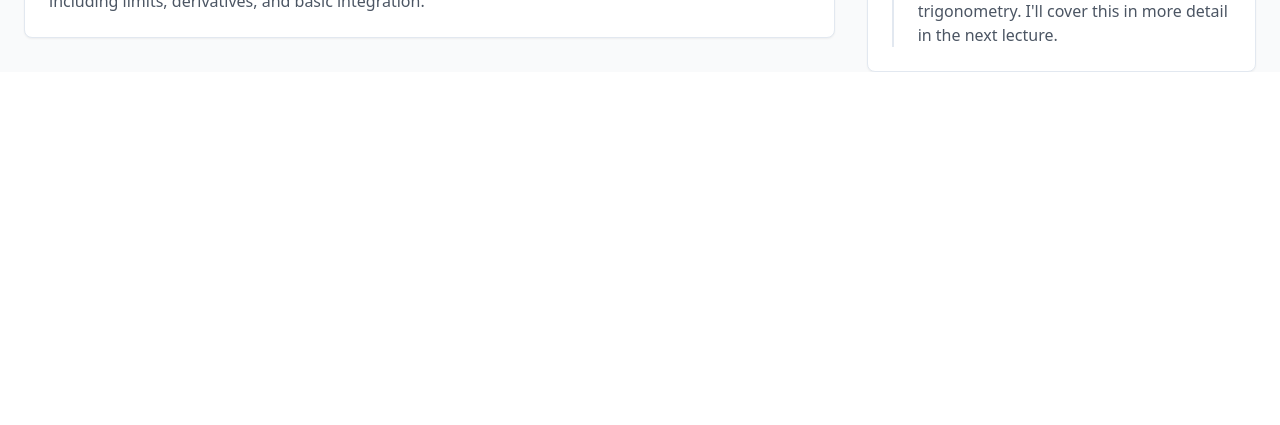
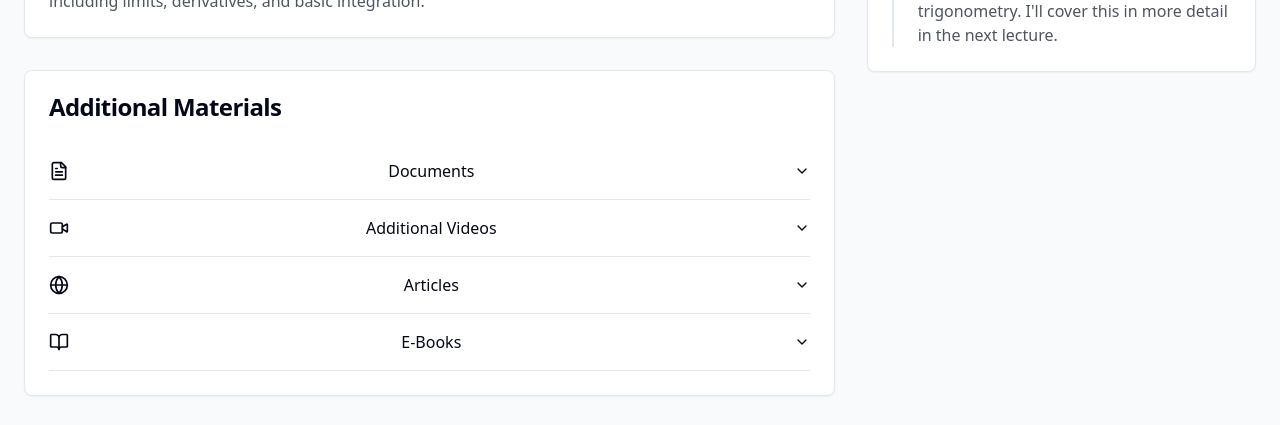
Before and after one commit to mandaapag03/educambi-web, a React (Vite) app: page /class/1 in a window 1280 px wide. Shown: the part 812-1237 px from the top of the page. Before the commit the page ends 884 px from the top, so only its background shows below. Built offline with nearby package versions, Linux system fonts and the light colour scheme.

Commit message:
Add additional study materials section
Implemented a new section on the ClassDetails page to include additional study materials such as PDFs, videos, articles, and e-books for enhanced learning resources.
[skip gpt_engineer]

```diff
--- a/src/pages/ClassDetails.tsx
+++ b/src/pages/ClassDetails.tsx
@@ -3,6 +3,8 @@ import { useParams } from "react-router-dom";
 import { Avatar, AvatarFallback, AvatarImage } from "@/components/ui/avatar";
 import { Card, CardContent, CardHeader, CardTitle } from "@/components/ui/card";
 import { Badge } from "@/components/ui/badge";
+import { Accordion, AccordionContent, AccordionItem, AccordionTrigger } from "@/components/ui/accordion";
+import { FileText, Video, Globe, BookOpen } from "lucide-react";
 
 const ClassDetails = () => {
   const { id } = useParams();
@@ -33,7 +35,25 @@ const ClassDetails = () => {
           response: "I'm glad you found it helpful! The unit circle is fundamental to understanding trigonometry. I'll cover this in more detail in the next lecture.",
           responseAuthor: "Dr. Sarah Johnson",
         }
-      ]
+      ],
+      materials: {
+        documents: [
+          { title: "Calculus Fundamentals", url: "#", size: "2.3 MB" },
+          { title: "Practice Problems Set 1", url: "#", size: "1.1 MB" },
+        ],
+        videos: [
+          { title: "Understanding Derivatives", url: "#", duration: "15:30" },
+          { title: "Integration Techniques", url: "#", duration: "20:45" },
+        ],
+        articles: [
+          { title: "History of Calculus", url: "#", source: "Mathematics Today" },
+          { title: "Real-world Applications", url: "#", source: "Science Weekly" },
+        ],
+        books: [
+          { title: "Advanced Calculus: A Complete Guide", url: "#", author: "Dr. Sarah Johnson" },
+          { title: "Trigonometry in Practice", url: "#", author: "Mathematical Society" },
+        ],
+      }
     },
     {
       id: 2,
@@ -42,7 +62,13 @@ const ClassDetails = () => {
       instructor: "Prof. Michael Chen",
       image: "https://images.unsplash.com/photo-1458668383970-8ddd3927deed?auto=format&fit=crop&w=800&q=80",
       videoUrl: "https://www.youtube.com/embed/dQw4w9WgXcQ",
-      comments: []
+      comments: [],
+      materials: {
+        documents: [],
+        videos: [],
+        articles: [],
+        books: [],
+      }
     },
     {
       id: 3,
@@ -51,7 +77,13 @@ const ClassDetails = () => {
       instructor: "Dr. Robert Miller",
       image: "https://images.unsplash.com/photo-1461749280684-dccba630e2f6?auto=format&fit=crop&w=800&q=80",
       videoUrl: "https://www.youtube.com/embed/dQw4w9WgXcQ",
-      comments: []
+      comments: [],
+      materials: {
+        documents: [],
+        videos: [],
+        articles: [],
+        books: [],
+      }
     },
     {
       id: 4,
@@ -60,7 +92,13 @@ const ClassDetails = () => {
       instructor: "Prof. Emily White",
       image: "https://images.unsplash.com/photo-1501854140801-50d01698950b?auto=format&fit=crop&w=800&q=80",
       videoUrl: "https://www.youtube.com/embed/dQw4w9WgXcQ",
-      comments: []
+      comments: [],
+      materials: {
+        documents: [],
+        videos: [],
+        articles: [],
+        books: [],
+      }
     }
   ];
 
@@ -95,6 +133,83 @@ const ClassDetails = () => {
                 </CardHeader>
                 <CardContent>
                   <p className="text-gray-600">{classData.description}</p>
+                </CardContent>
+              </Card>
+
+              <Card className="mb-8">
+                <CardHeader>
+                  <CardTitle>Additional Materials</CardTitle>
+                </CardHeader>
+                <CardContent>
+                  <Accordion type="single" collapsible className="w-full">
+                    <AccordionItem value="documents">
+                      <AccordionTrigger className="flex items-center gap-2">
+                        <FileText className="h-5 w-5" />
+                        Documents
+                      </AccordionTrigger>
+                      <AccordionContent>
+                        <div className="space-y-2">
+                          {classData.materials?.documents.map((doc, index) => (
+                            <div key={index} className="flex items-center justify-between p-2 hover:bg-gray-50 rounded">
+                              <span className="text-gray-700">{doc.title}</span>
+                              <span className="text-sm text-gray-500">{doc.size}</span>
+                            </div>
+                          ))}
+                        </div>
+                      </AccordionContent>
+                    </AccordionItem>
+
+                    <AccordionItem value="videos">
+                      <AccordionTrigger className="flex items-center gap-2">
+                        <Video className="h-5 w-5" />
+                        Additional Videos
+                      </AccordionTrigger>
+                      <AccordionContent>
+                        <div className="space-y-2">
+                          {classData.materials?.videos.map((video, index) => (
+                            <div key={index} className="flex items-center justify-between p-2 hover:bg-gray-50 rounded">
+                              <span className="text-gray-700">{video.title}</span>
+                              <span className="text-sm text-gray-500">{video.duration}</span>
+                            </div>
+                          ))}
+                        </div>
+                      </AccordionContent>
+                    </AccordionItem>
+
+                    <AccordionItem value="articles">
+                      <AccordionTrigger className="flex items-center gap-2">
+                        <Globe className="h-5 w-5" />
+                        Articles
+                      </AccordionTrigger>
+                      <AccordionContent>
+                        <div className="space-y-2">
+                          {classData.materials?.articles.map((article, index) => (
+                            <div key={index} className="flex items-center justify-between p-2 hover:bg-gray-50 rounded">
+                              <span className="text-gray-700">{article.title}</span>
+                              <span className="text-sm text-gray-500">{article.source}</span>
+                            </div>
+                          ))}
+                        </div>
+                      </AccordionContent>
+                    </AccordionItem>
+
+                    <AccordionItem value="books">
+                      <AccordionTrigger className="flex items-center gap-2">
+                        <BookOpen className="h-5 w-5" />
+                        E-Books
+                      </AccordionTrigger>
+                      <AccordionContent>
+                        <div className="space-y-2">
+                          {classData.materials?.books.map((book, index) => (
+                            <div key={index} className="flex items-center justify-between p-2 hover:bg-gray-50 rounded">
+                              <span className="text-gray-700">{book.title}</span>
+                              <span className="text-sm text-gray-500">{book.author}</span>
+                            </div>
+                          ))}
+                        </div>
+                      </AccordionContent>
+                    </AccordionItem>
+                  </Accordion>
                 </CardContent>
               </Card>
             </div>
```
